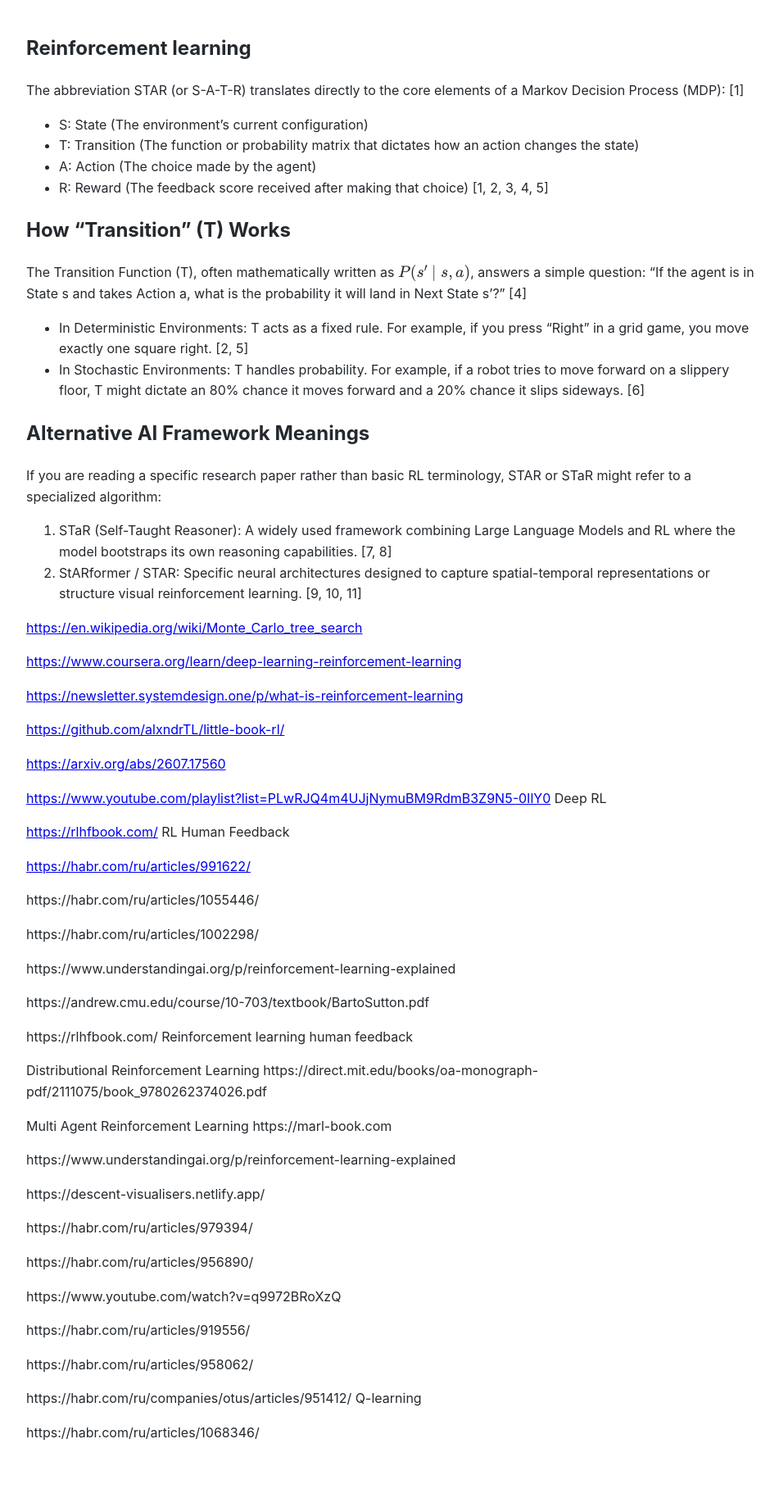
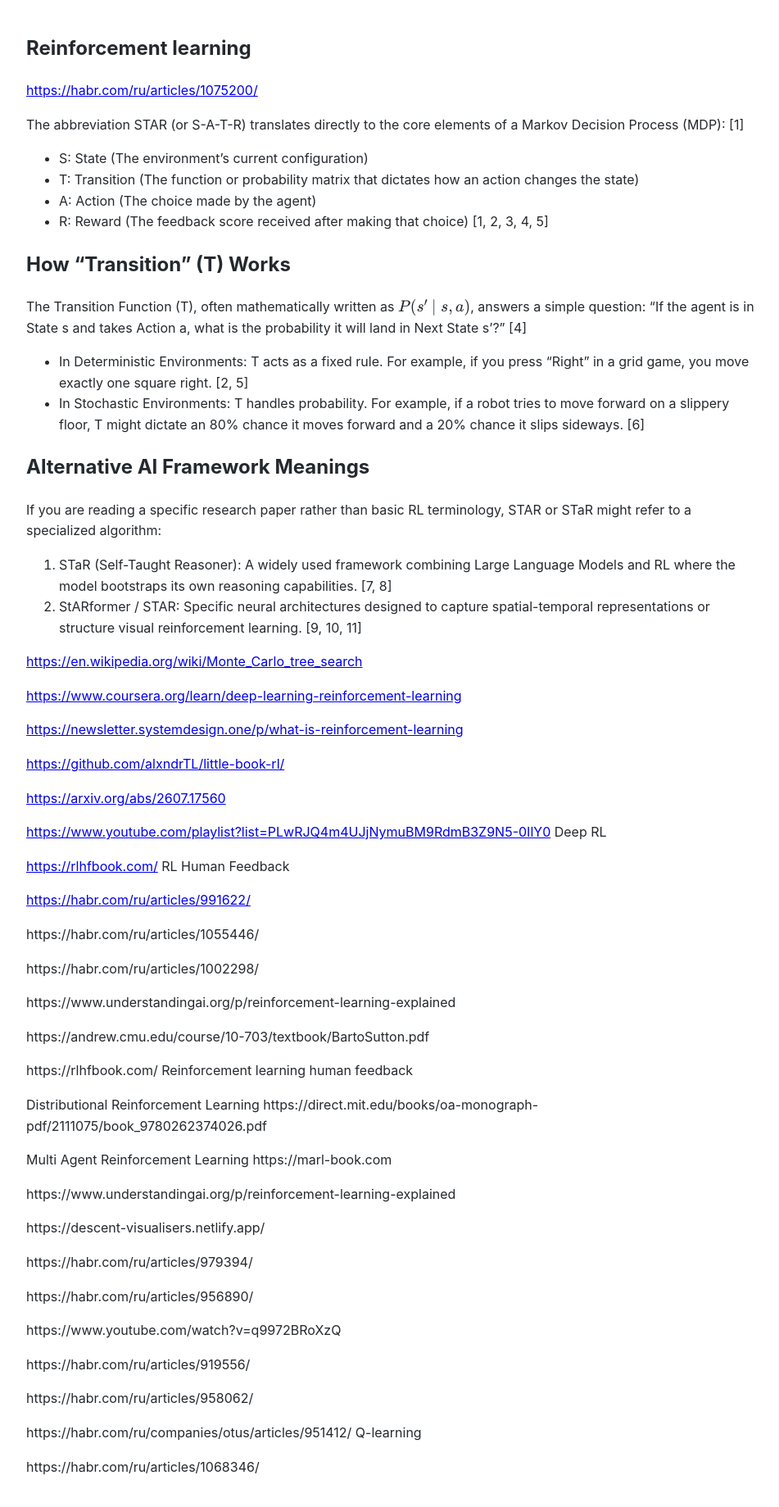
Before and after one commit to Michael-Lubinsky/michael-lubinsky.github.com, a Jekyll site: the page built from ml/reinforcement.md, in a window 1280 px wide. Shown: the whole page at 82% size, without its empty margins (158-1109 px from the left). Built offline with Jekyll 4.4.1, drawn with Linux system fonts in a browser that asks for light colours; our own code applies the rules of GitHub Pages for plain Markdown files; before the commit the page ends 1798 px from its top, so only the background shows below that.

Commit message:
Update reinforcement.md

```diff
--- a/ml/reinforcement.md
+++ b/ml/reinforcement.md
@@ -1,4 +1,5 @@
 ## Reinforcement learning
+<https://habr.com/ru/articles/1075200/>
 
 The abbreviation STAR (or S-A-T-R) translates directly to the core elements of a Markov Decision Process (MDP): [1]
 
```
